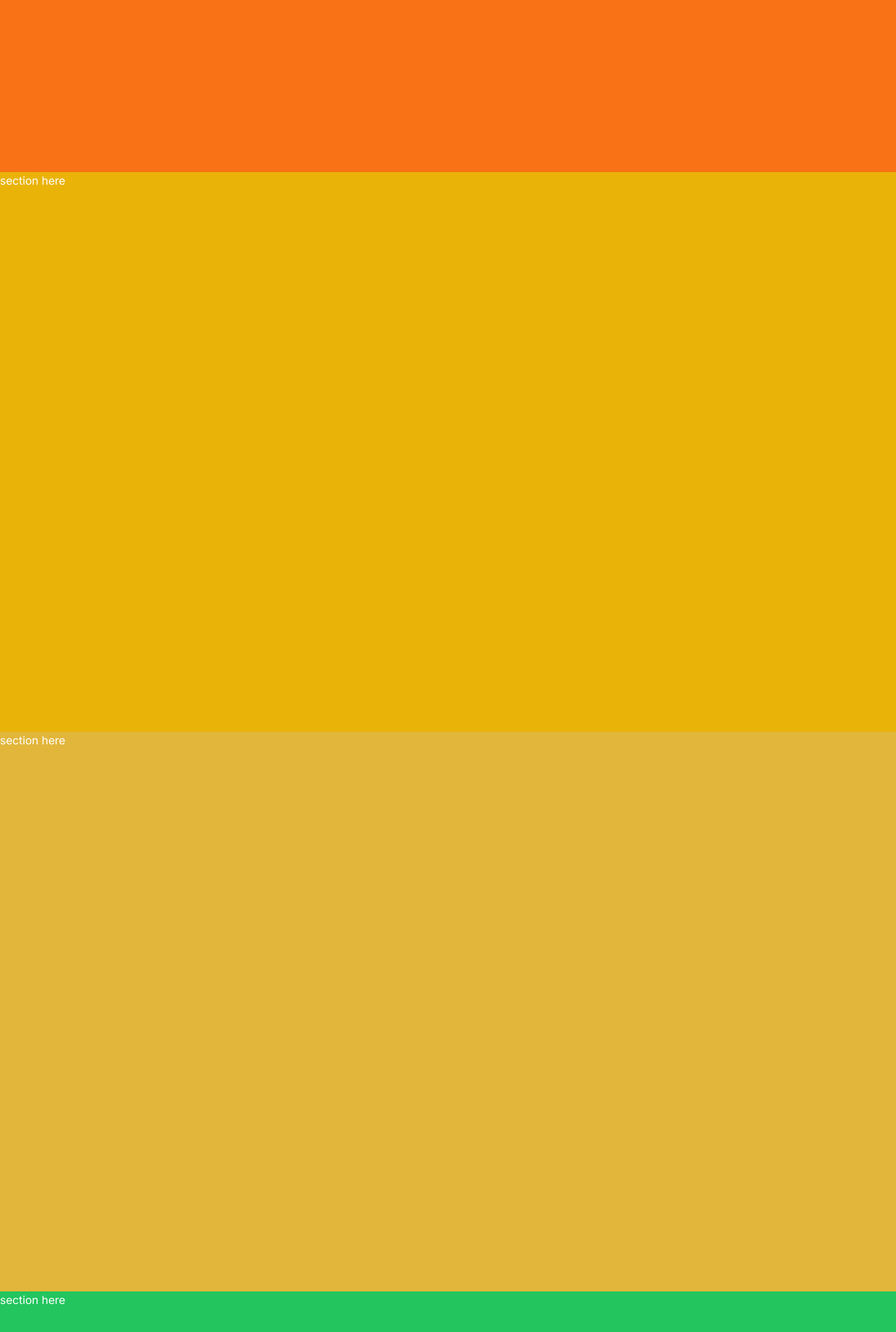
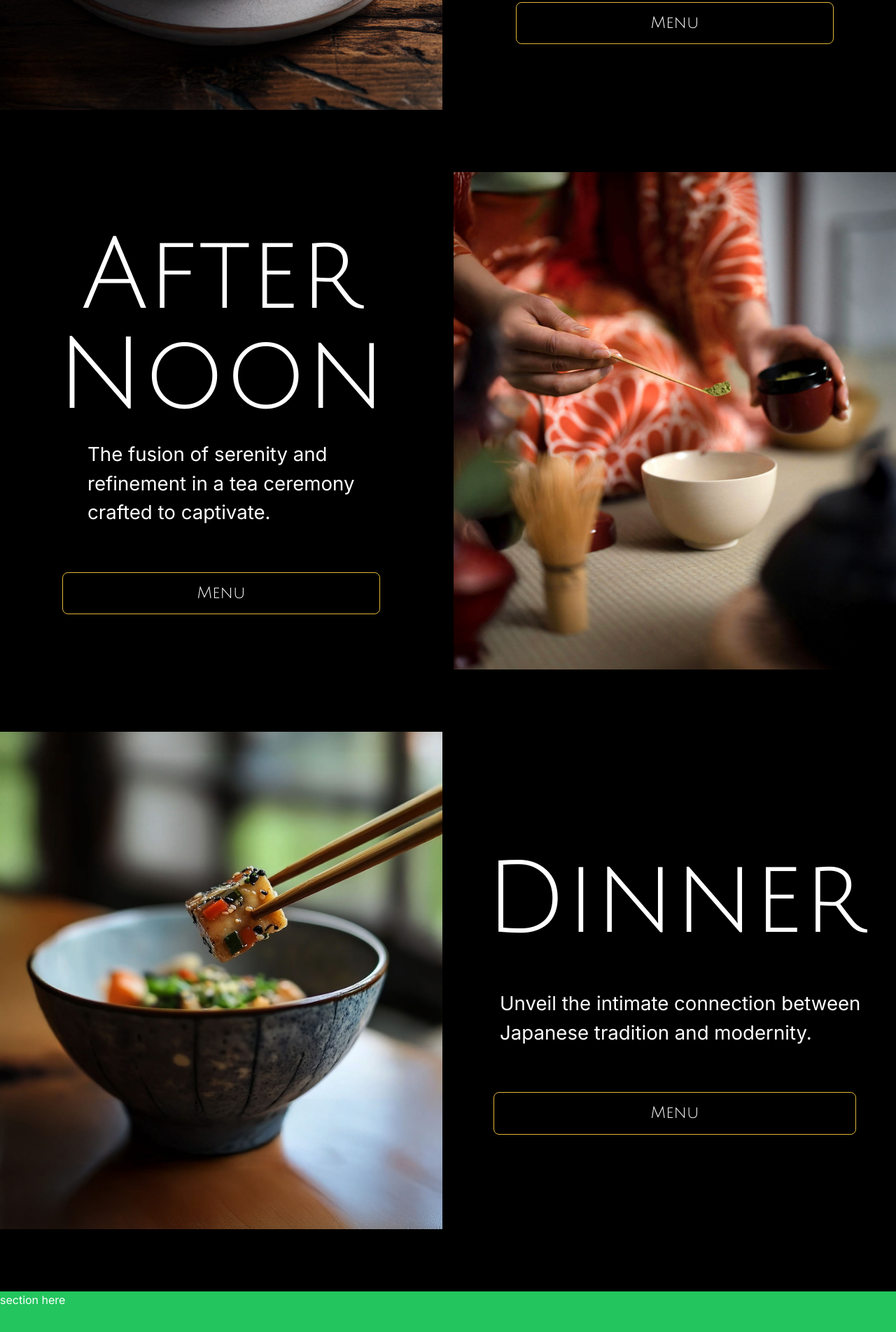
Before and after one commit to PSKoulouris/Ginkjo, a website: page public/Ginkjo.html in a window 1280 px wide. Shown: the part 2078-3982 px from the top of the page at 70% size. Drawn offline with Linux system fonts and the light colour scheme.

Commit message:
sections

```diff
--- a/public/Ginkjo.html
+++ b/public/Ginkjo.html
@@ -74,7 +74,7 @@
         </div>
 
         <div class="col-span-6 flex justify-end">
-            <img class="w-full h-auto" src="imagesBody_desktop/gingo_leaf_89_1512x1964_final.jpg" alt="aboutImage">
+            <img class="w-full h-auto" src="imagesBody_desktop/gingo_leaf_89_1512x1964_final.jpg" alt="aboutImage" loading="lazy">
         </div>
 
     </div>
@@ -83,22 +83,59 @@
 
 <!-- Section 3: Lunch -->
 
-<section id="lunch" class="w-full h-[100vh] bg-orange-500">
-    <p>section here</p>
+<section id="lunch" class="w-full h-[100vh] bg-black overflow-hidden">
+
+    <div class="grid grid-cols-12 gap-4">
+        <div class="col-span-6 flex flex-col items-center justify-center order-2">
+            <h1 class="text-10xl mb-5 text-center">Lunch</h1>
+            <p class="text-xl px-[17px] max-w-[500px]">Rediscover traditional and modern ramen and bento boxes, artfully crafted for a replenishing midday escape.</p>
+            <button class="julius-sans-one text-lg text-white px-48 py-3 mt-16 border border-gold rounded-lg hover:bg-gold">Menu</button>
+        </div>
+
+        <div class="col-span-6 flex justify-end order-1">
+            <img class="w-full h-auto" src="imagesBody_desktop\Lunch_810_1512x1964_89_desktop_optimized.jpg" alt="lunchImage" loading="lazy">
+        </div>
+
+    </div>
+
 
 </section>
 
 <!-- Section 4: Afternoon Tea -->
 
-<section id="afternoon" class="w-full h-[100vh] bg-yellow-500">
-    <p>section here</p>
+<section id="afternoon" class="w-full h-[100vh] bg-black overflow-hidden">
+
+    <div class="grid grid-cols-12 gap-4">
+        <div class="col-span-6 flex flex-col items-center justify-center">
+            <h1 class="text-10xl mb-5 text-center leading-none">After Noon</h1>
+            <p class="text-xl px-[17px] ml-16 max-w-[480px]">The fusion of serenity and refinement in a tea ceremony crafted to captivate.</p>
+            <button class="julius-sans-one text-lg text-white px-48 py-3 mt-16 border border-gold rounded-lg hover:bg-gold">Menu</button>
+        </div>
+
+        <div class="col-span-6 flex justify-end">
+            <img class="w-full h-auto" src="imagesBody_desktop\Tea ceremony_1_optimized_69_desktop.jpg" alt="afternoonImage" loading="lazy">
+        </div>
+
+    </div>
 
 </section>
 
 <!-- Section 5: Dinner -->
 
-<section id="dinner" class="w-full h-[100vh] bg-gold">
-    <p>section here</p>
+<section id="dinner" class="w-full h-[100vh] bg-black overflow-hidden">
+
+    <div class="grid grid-cols-12 gap-4">
+        <div class="col-span-6 flex flex-col items-center justify-center order-2">
+            <h1 class="text-10xl mb-5 text-center">Dinner</h1>
+            <p class="text-xl px-[17px] max-w-[550px] ml-4">Unveil the intimate connection between Japanese tradition and modernity.</p>
+            <button class="julius-sans-one text-lg text-white px-56 py-3 mt-16 border border-gold rounded-lg hover:bg-gold">Menu</button>
+        </div>
+
+        <div class="col-span-6 flex justify-end order-1">
+            <img class="w-full h-auto" src="imagesBody_desktop\dish_6_89_1512x1964_optimized_final.jpg" alt="lunchImage" loading="lazy">
+        </div>
+
+    </div>
 
 </section>
 
```
Also changed, not shown: public/imagesBody_desktop/Lunch_810_1512x1964_89_desktop_optimized.jpg (added), public/imagesBody_desktop/Tea ceremony_1_optimized_69_desktop.jpg (added), public/imagesBody_desktop/dish_6_89_1512x1964_optimized_final.jpg (added), public/imagesBody_desktop/gingo_leaf_89_1512x1964.jpg (deleted), public/imagesBody_desktop/gingo_leaf_desktop_half.jpg (deleted), public/style.css.
